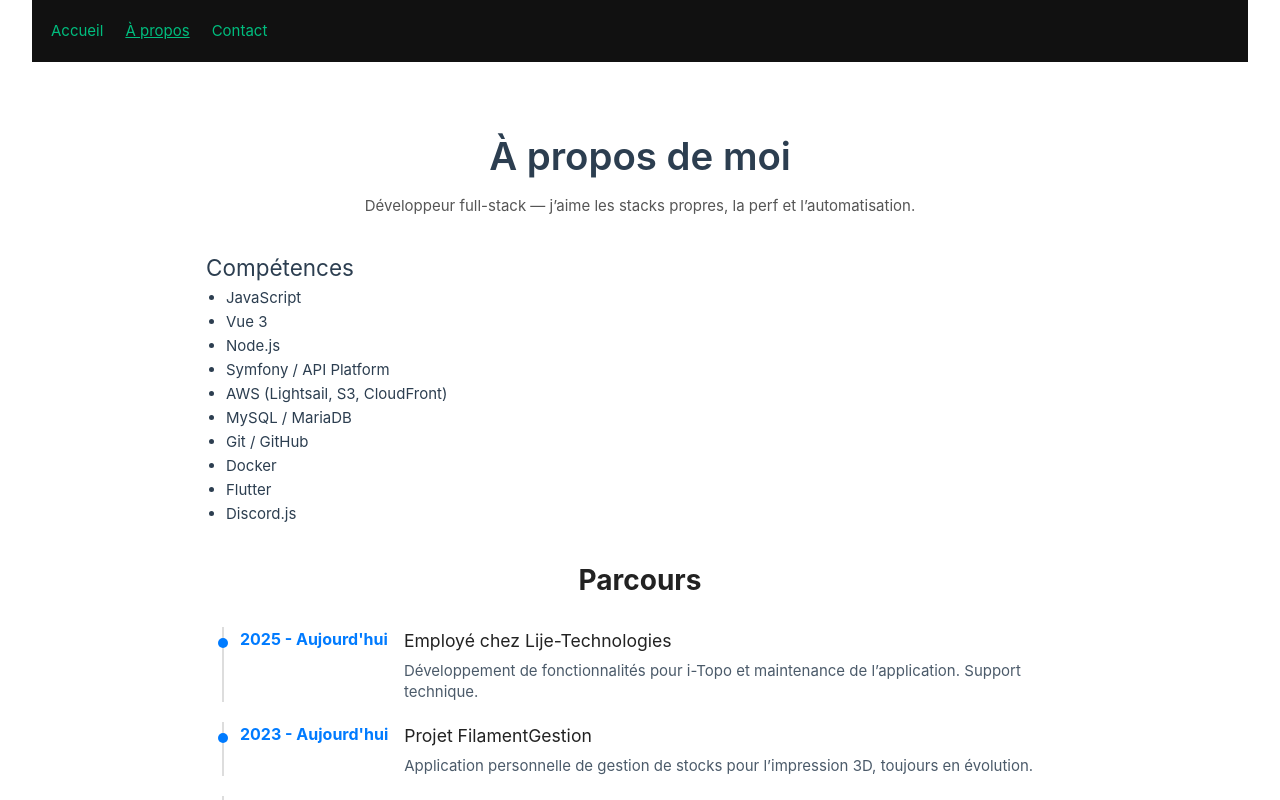
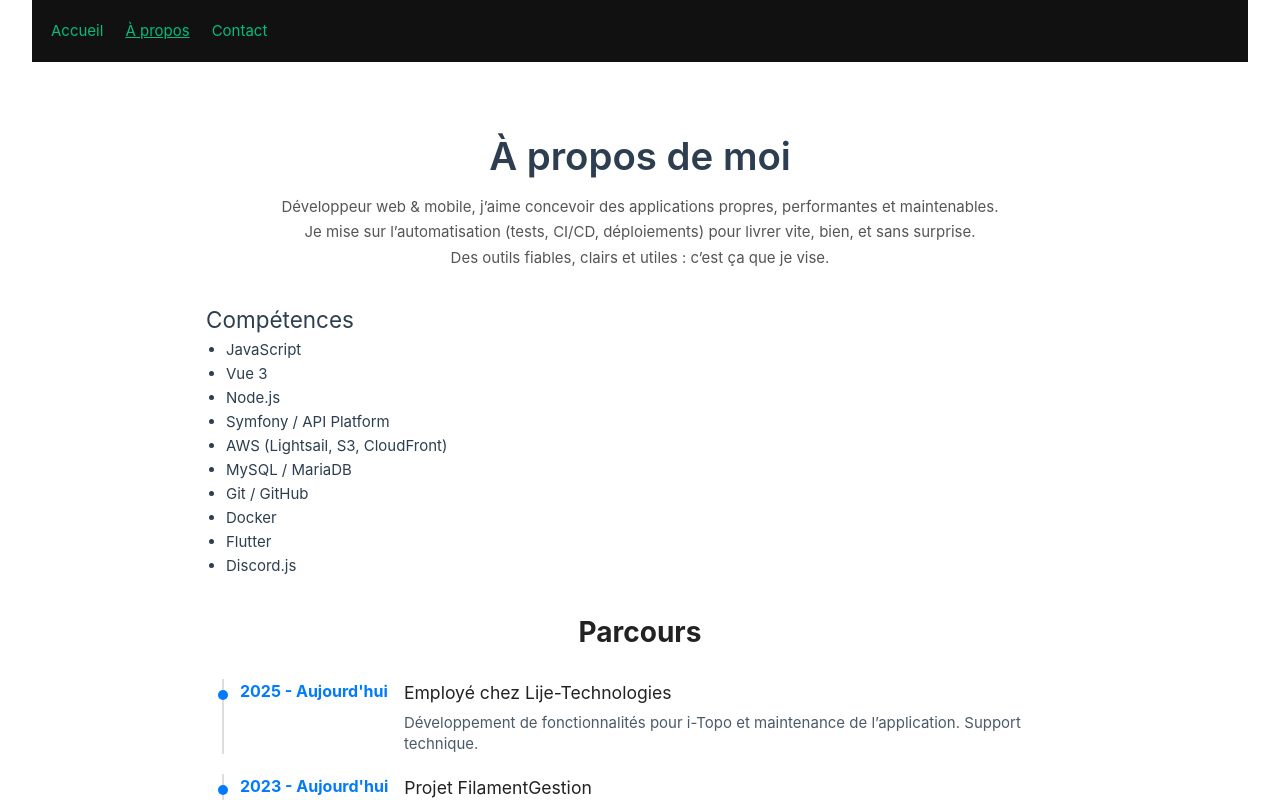
Before and after one commit to Mathbech/portfolio, a Vue app: page /about in a window 1280 px wide. Shown: the top 800 px of the page. Built offline with nearby package versions, Linux system fonts and the light colour scheme.

Commit message:
Refactor/AboutHero and AboutView: improve code formatting and update subtitle for clarity

```diff
--- a/src/components/about/AboutHero.vue
+++ b/src/components/about/AboutHero.vue
@@ -1,5 +1,8 @@
 <script setup lang="ts">
-defineProps<{ title: string; subtitle?: string }>()
+defineProps<{
+  title: string;
+  subtitle?: string;
+}>()
 </script>
 
 <template>
@@ -10,7 +13,20 @@ defineProps<{ title: string; subtitle?: string }>()
 </template>
 
 <style scoped>
-.hero { max-width: 900px; margin: 2rem auto; padding: 0 1rem; }
-h1 { font-size: 2rem; margin-bottom:.5rem; }
-p { color:#555; }
+.hero {
+  max-width: 900px;
+  margin: 2rem auto;
+  padding: 0 1rem;
+}
+
+h1 {
+  font-size: 2rem;
+  margin-bottom: .5rem;
+}
+
+p {
+  color: #555;
+  line-height: 1.7;
+  white-space: pre-line; /* respecte les retours à la ligne */
+}
 </style>
--- a/src/views/AboutView.vue
+++ b/src/views/AboutView.vue
@@ -5,17 +5,17 @@ import Timeline from '@/components/about/TimeLine.vue'
 
 import { timelineItems } from '@/data/timelineData.js'
 import { sortTimeline } from '@/utils/timeline'
-
 import { skills } from '@/data/competences.js'
 
-const events = sortTimeline(timelineItems, 'desc'); // plus récent en haut
-
+const events = sortTimeline(timelineItems, 'desc')
 </script>
 
 <template>
   <AboutHero
     title="À propos de moi"
-    subtitle="Développeur full-stack — j’aime les stacks propres, la perf et l’automatisation."
+    :subtitle="`Développeur web & mobile, j’aime concevoir des applications propres, performantes et maintenables.
+    Je mise sur l’automatisation (tests, CI/CD, déploiements) pour livrer vite, bien, et sans surprise.
+    Des outils fiables, clairs et utiles : c’est ça que je vise.`"
   />
 
   <SkillsList :items="skills" />
```
